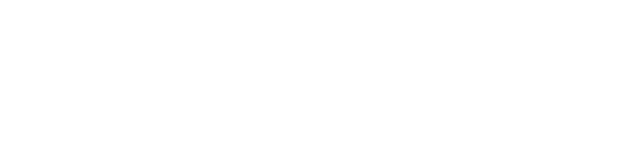
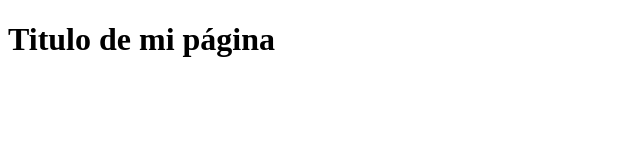
Before and after one commit to Hugacho/proyecto-hugo-prueba, a plain HTML site: page index.html in a window 1280 px wide. Shown: the whole page, without its empty margins (0-640 px from the left). Drawn offline with Linux system fonts and the light colour scheme.

Commit message:
Header agregado

```diff
--- a/index.html
+++ b/index.html
@@ -7,6 +7,8 @@
     <title>Proyecto HUGO</title>
 </head>
 <body>
-
+    <header>
+        <h1>Titulo de mi página</h1>
+    </header>
 </body>
 </html>
```
